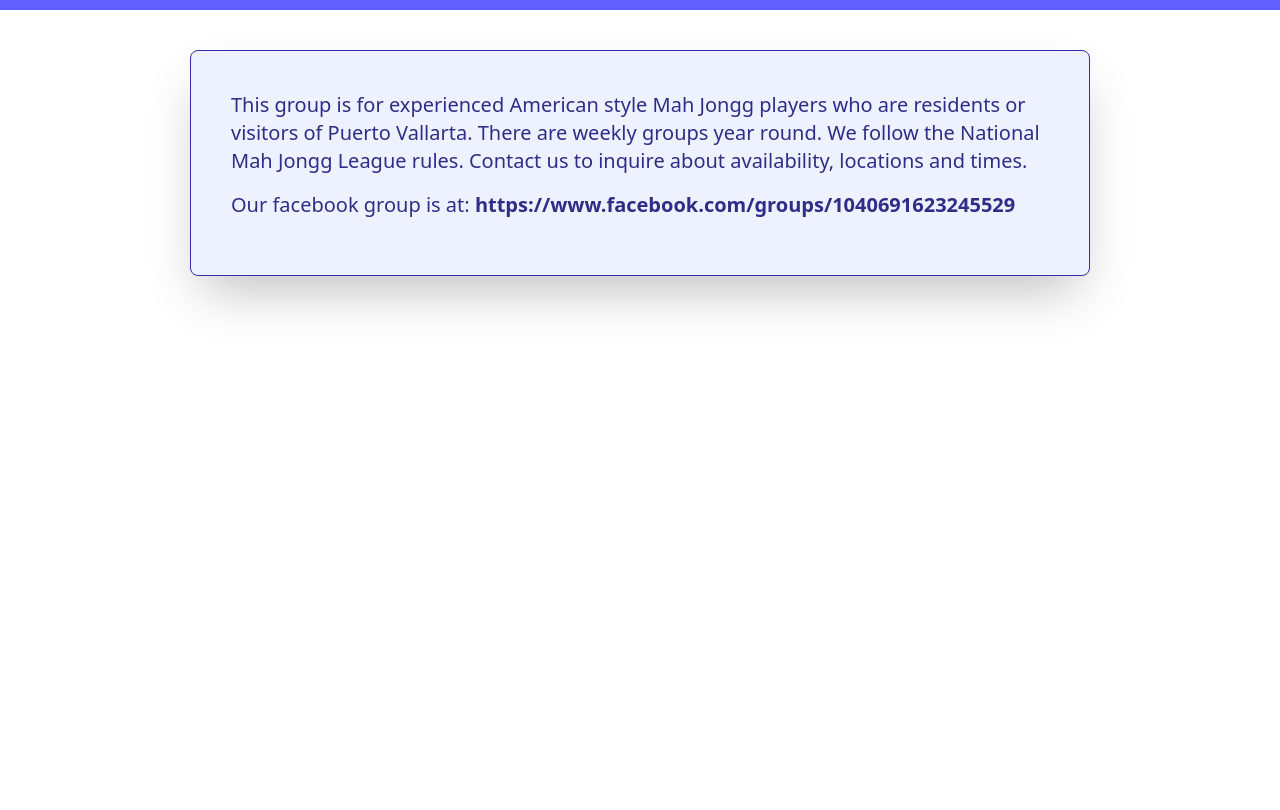
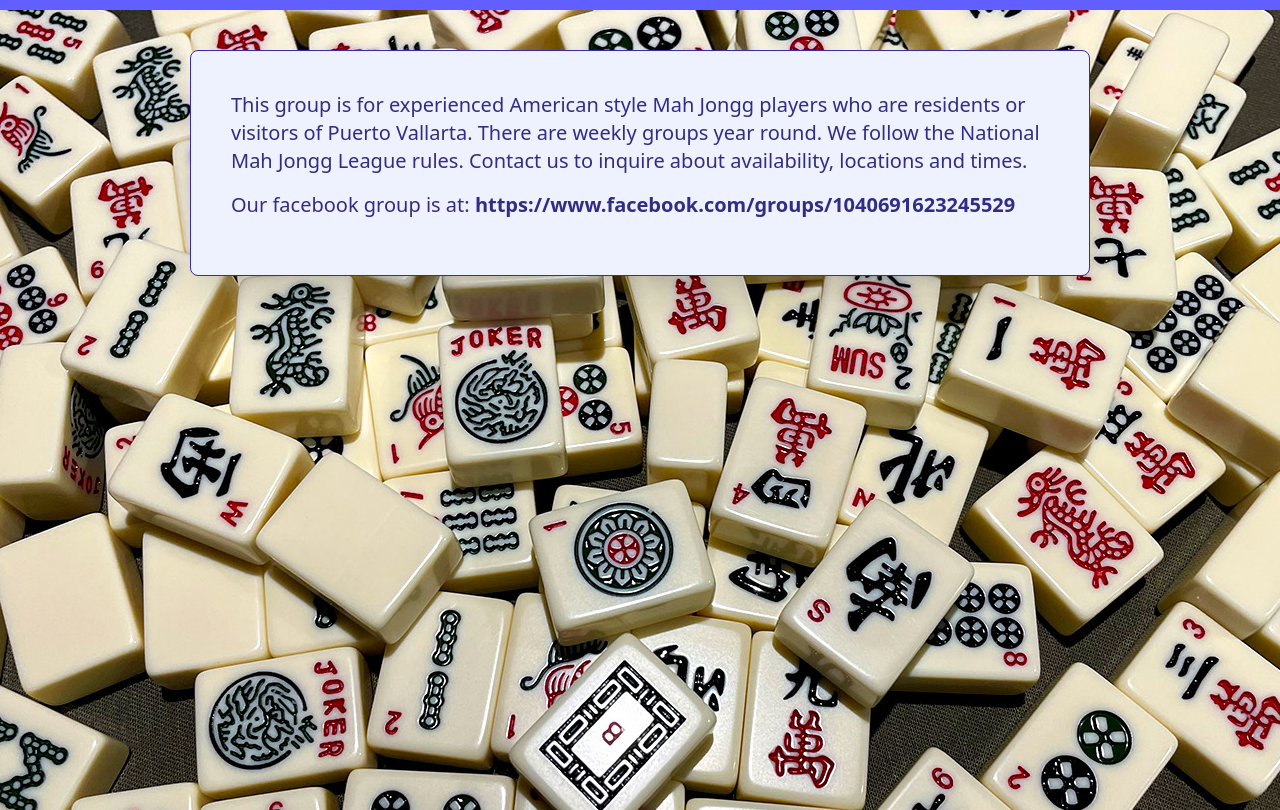
Before and after one commit to rjmchi/mahjongg, a website: page index.html in a window 1280 px wide. Shown: the part 62-872 px from the top of the page. Drawn offline with Linux system fonts and the light colour scheme; the site is published under a folder, as on GitHub Pages, so addresses that start at the root find nothing.

Commit message:
fixes image

```diff
--- a/index.html
+++ b/index.html
@@ -23,7 +23,7 @@
                 alt="Find us on Facebook"></a>
 
     </div>
-    <div class="bg-[url(/images/mahjongg.jpg)] h-screen bg-center bg-no-repeat">
+    <div class="bg-[url(../images/mahjongg.jpg)] h-screen bg-center bg-no-repeat">
         <div class="p-10">
 
             <div
```
Also changed, not shown: src/output.css.
